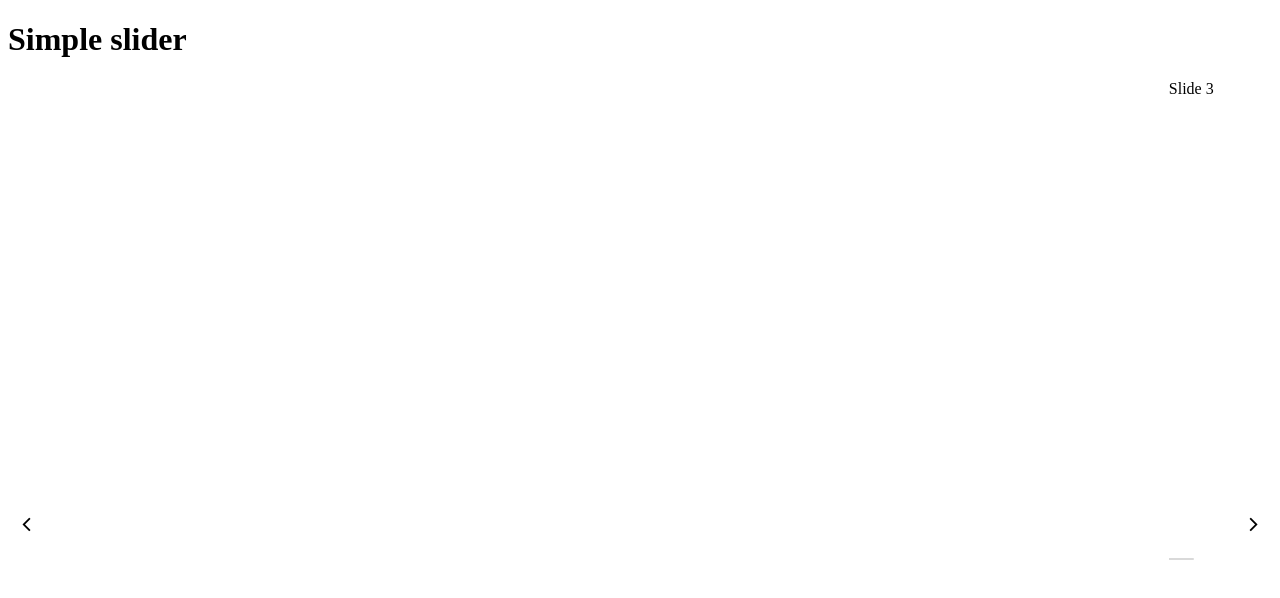
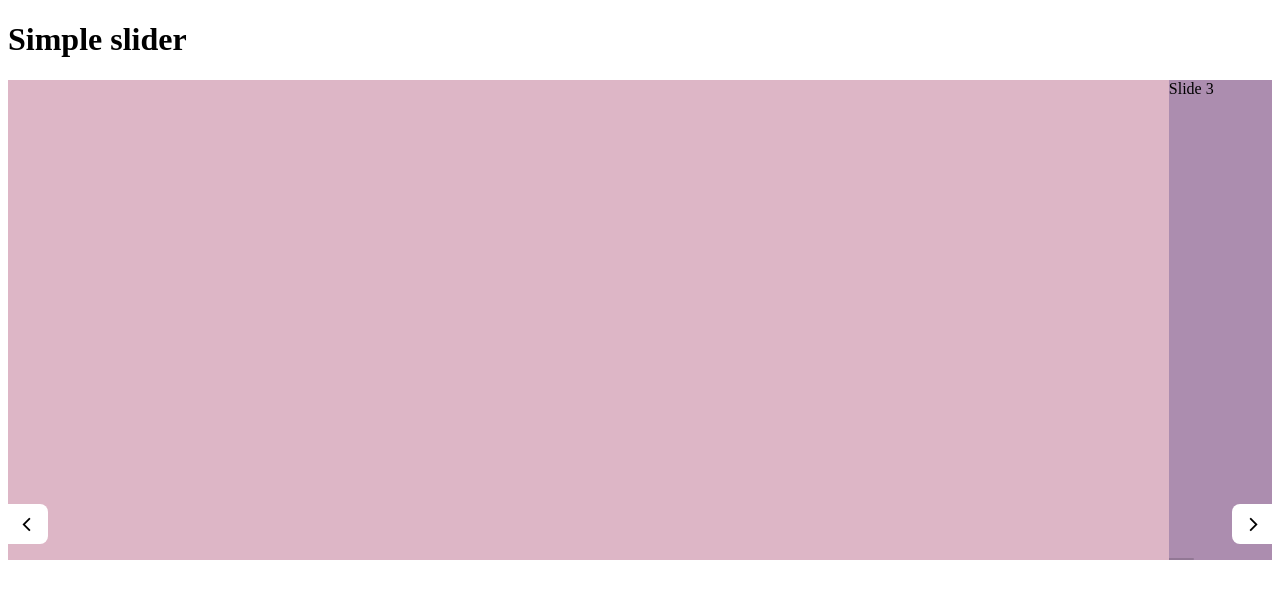
Before and after one commit to ValentinGenev/sand-carousel, a plain HTML site: page src/dev-env.html in a window 1280 px wide. Drawn offline with Linux system fonts and the light colour scheme.

Commit message:
Simplified the carousel constructor by changing the node parameters with string selectos.

```diff
--- a/src/dev-env.html
+++ b/src/dev-env.html
@@ -11,7 +11,15 @@
 
         <!-- Demo styles -->
         <style>
-
+			.slide {
+				background-color: #f1d4d4;
+			}
+			.slide:nth-of-type(2n) {
+				background-color: #ddb6c6;
+			}
+			.slide:nth-of-type(3n) {
+				background-color: #ac8daf;
+			}
         </style>
     </head>
 
@@ -33,9 +41,7 @@
         <!-- Demo script; Sand carousel initiations -->
         <script>
             window.addEventListener("load", () => {
-                const SLIDER			= document.querySelector(".sand-carousel");
-                const SLIDES			= document.querySelectorAll(".slide");
-                const SAND_SLIDER       = new SandSlider(SLIDER, SLIDES, 5000, 350);
+                const SAND_SLIDER = new SandSlider(".sand-carousel", ".slide", 5000, 350);
                 SAND_SLIDER.arrowControls();
             });
         </script>
--- a/src/js/sand-carousel.js
+++ b/src/js/sand-carousel.js
@@ -1,15 +1,15 @@
 class SandSlider {
     /**
-     * @param {Node} slider the container of the slider
-     * @param {NodeList} slides a NodeList or an array of the slides
+     * @param {string} slider a string of the selector for the slider
+     * @param {string} slides a string of the selector for the slided
      * @param {number} slideDuration the time it takes for the slide change animation to finish (see the transitions in the CSS file)
      * @param {number} animationDuration
      * @param {boolean} autoplay
      */
     constructor(slider, slides, slideDuration, animationDuration, autoplay = true) {
-        this.slider             = slider;
-        this.slides             = slides;
-        this.slideClass         = slides[0].className;
+        this.slider             = document.querySelector(slider);
+        this.slides             = document.querySelectorAll(slides);
+        this.slideClass         = this.slides[0].className;
         this.slideDuration      = slideDuration;
         this.animationDuration  = animationDuration;
         this.autoplay           = autoplay;
```
